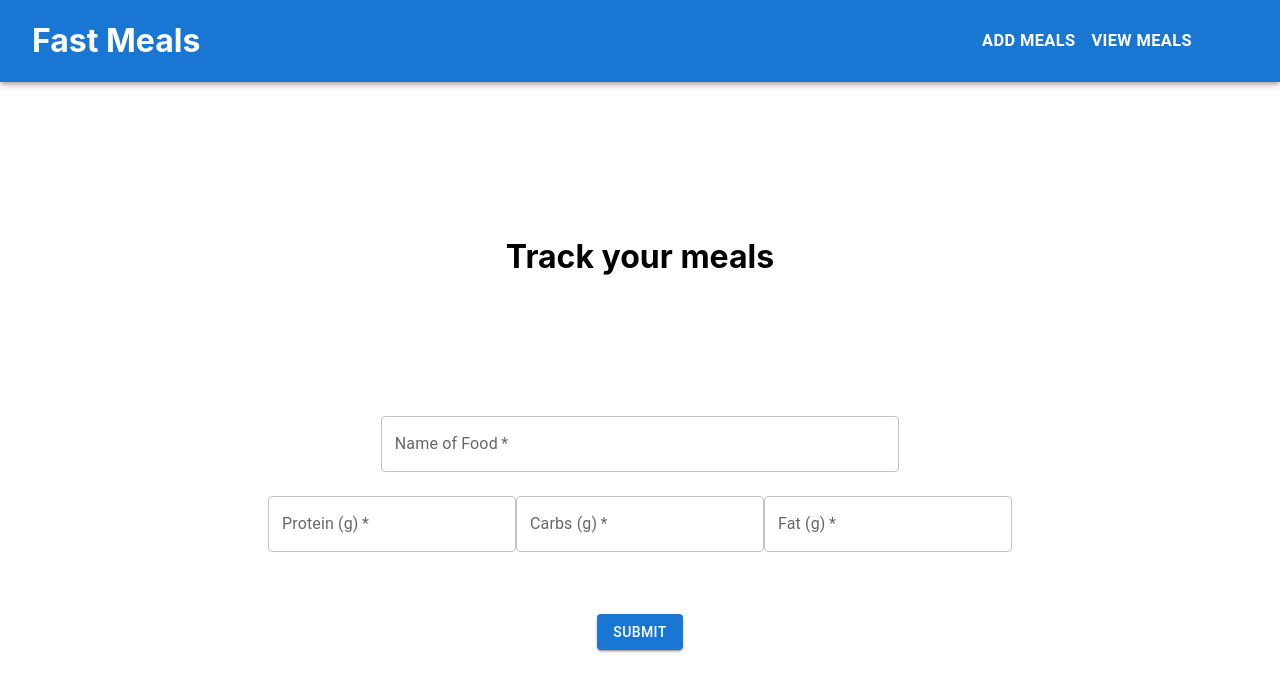
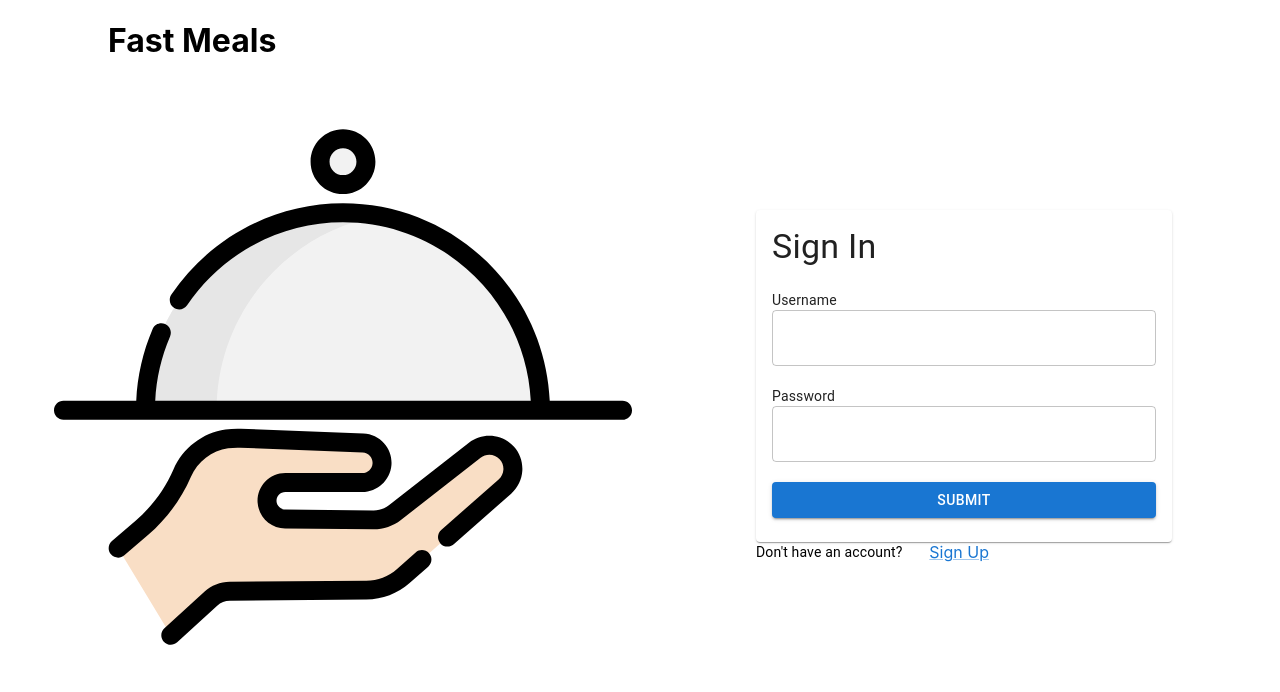
Before and after one commit to reyesGeorge/react-fastapi-app, a React (Create React App) app in the folder react_fastapi_app/: page / in a window 1280 px wide. Shown: the top 692 px of the page. Built offline with nearby package versions, Linux system fonts and the light colour scheme.

Commit message:
merge v1 login and signup feature UI

```diff
--- a/react_fastapi_app/src/components/app/App.css
+++ b/react_fastapi_app/src/components/app/App.css
@@ -3,7 +3,7 @@
   justify-content: center;
   align-items: center;
 }
-.wid {
+.wid2 {
   width: 40.5%;
 }
 .height {
--- a/react_fastapi_app/src/components/app/App.tsx
+++ b/react_fastapi_app/src/components/app/App.tsx
@@ -6,15 +6,11 @@ import Header from '../header/Header';
 
 function App() {
 
-const MealsContext = React.createContext({
-    meals: [], fetchMeals: () => { }
-})
 // # Handle the state for the form inputs
 const [name, setName] = React.useState('');
 const [protein, setProtein] = React.useState('');
 const [carbs, setCarb] = React.useState('');
 const [fats, setFats] = React.useState('');
-const {meals, fetchMeals} = React.useContext(MealsContext)
 
 
 // # Handle the Submit event
@@ -31,7 +27,7 @@ const handleSubmit = (e: any) => {
     method: "POST",
     headers: { "Content-Type": "application/json" },
     body: JSON.stringify(newMeal)
-  }).then(fetchMeals)
+  });
 
   setName("");
   setProtein("");
@@ -53,7 +49,7 @@ const handleSubmit = (e: any) => {
         </div>
         <form onSubmit={handleSubmit}>
         <div className='center'>
-        <TextField className="height3 wid" id="outlined-basic" type="text" label="Name of Food" variant="outlined" value={name} onChange={e => setName(e.target.value)} required/>
+        <TextField className="height3 wid2" id="outlined-basic" type="text" label="Name of Food" variant="outlined" value={name} onChange={e => setName(e.target.value)} required/>
       </div>
       <div className='center'>
 
--- a/react_fastapi_app/src/components/header/Header.tsx
+++ b/react_fastapi_app/src/components/header/Header.tsx
@@ -1,6 +1,6 @@
 import React from 'react';
 import { AppBar, Button } from '@mui/material/';
-import { Link } from "react-router-dom";
+import './Header.css';
 
 
 function Header(){
@@ -10,9 +10,10 @@ function Header(){
         <AppBar>
 
           <div className="header">
-            <h1 className="leftPadding">Fast Meals</h1>
+            {/* <h1 className="leftPadding">Fast Meals</h1> */}
+            <Button href="/" color="inherit"><h1>Fast Meals</h1></Button>
             <div className="links rightPadding">
-            <Button href="/" color="inherit"><h3>Add Meals</h3></Button>
+            <Button href="/home" color="inherit"><h3>Add Meals</h3></Button>
 
             <Button href="/meals" color="inherit"><h3>View Meals</h3></Button>
 
--- /dev/null
+++ b/react_fastapi_app/src/components/login/Login.css
@@ -0,0 +1,12 @@
+.wid {
+    width: 100%;
+}
+.height2 {
+    margin-top: 14vh;
+}
+.height3 {
+    height: 12vh;
+}
+.bottom3 {
+    height: 8vh;
+}
--- /dev/null
+++ b/react_fastapi_app/src/components/login/Login.tsx
@@ -0,0 +1,91 @@
+import React from 'react';
+import { Button, Card, CardContent, Grid, Link, TextField, Typography } from '@mui/material/';
+import MealLogo from '../../assets/mealSVG.svg';
+import './Login.css';
+
+function Login() {
+    return (
+        <div>
+            <Grid container spacing={2}>
+                {/* # GRID ROW 1 */}
+                <Grid item xs={1} md={1}>
+                    <br></br>
+                </Grid>
+                <Grid item xs={10} md={7}>
+                    <h1>Fast Meals</h1>
+                </Grid>
+
+                <Grid item xs={1} md={4}>
+                    <br></br>
+                </Grid>
+
+                {/* # GRID ROW 2 */}
+                <Grid item xs={1} md={.5}>
+                    <br></br>
+                </Grid>
+                <Grid item xs={10} md={5.5}>
+                    <img src={MealLogo} alt="Meals Logo" />
+                </Grid>
+                <Grid item xs={1} md={.5}>
+                    <br></br>
+                </Grid>
+                <Grid item xs={1} md={.5}>
+                    <br></br>
+                </Grid>
+                <Grid item xs={10} md={4} spacing={3} direction="column">
+                    <div className="height2">
+                        <Card>
+                            <CardContent>
+
+                                <div className="bottom3">
+                                    <Typography variant="h4" component="div">
+                                        Sign In
+                                    </Typography>
+                                </div>
+
+                                {/* <TextField id="outlined-basic" type="number" label="Protein (g)" variant="outlined" value={protein} onChange={e => setProtein(e.target.value)} required/> */}
+                                <div className="height3">
+                                    <Typography variant="body2">
+                                        Username
+                                    </Typography>
+                                    <TextField className="wid" id="outlined-basic" type="text" variant="outlined" required />
+                                </div>
+                                <div className="height3">
+                                    <Typography variant="body2">
+                                        Password
+                                    </Typography>
+                                    <TextField className="wid" id="outlined-basic" type="text" variant="outlined" required />
+                                </div>
+
+                                <Button className="wid" type='submit' variant="contained">Submit</Button>
+
+
+                            </CardContent>
+                        </Card>
+
+                        {/* # Sub Grid at Base of Card */}
+                        <Grid container direction="row">
+                            <Grid item xs={6} md={5}>
+                                <Typography variant="body2">
+                                    Don't have an account?
+                                </Typography>
+                            </Grid>
+                            <Grid item xs={4} md={4}>
+                                <Link href="/signup" color="primary">Sign Up</Link>
+                            </Grid>
+                            <Grid item xs={2} md={3}>
+                                <br></br>
+                            </Grid>
+                        </Grid>
+                    </div>
+                </Grid>
+                <Grid item xs={1} md={1}>
+                    <br></br>
+                </Grid>
+
+            </Grid>
+        </div>
+    )
+}
+
+export default Login;
--- /dev/null
+++ b/react_fastapi_app/src/components/signup/Signin.css
@@ -0,0 +1,12 @@
+.wid {
+    width: 100%;
+}
+.height2 {
+    margin-top: 14vh;
+}
+.height3 {
+    height: 12vh;
+}
+.bottom3 {
+    height: 8vh;
+}
--- /dev/null
+++ b/react_fastapi_app/src/components/signup/Signup.tsx
@@ -0,0 +1,92 @@
+import React from 'react';
+import { Button, Card, CardContent, Grid, Link, TextField, Typography } from '@mui/material/';
+import MealLogo from '../../assets/mealSVG.svg';
+import './Signin.css';
+
+
+function Signup() {
+    return (
+        <div>
+        <Grid container spacing={2}>
+            {/* # GRID ROW 1 */}
+            <Grid item xs={1} md={1}>
+                <br></br>
+            </Grid>
+            <Grid item xs={10} md={7}>
+                <h1>Fast Meals</h1>
+            </Grid>
+
+            <Grid item xs={1} md={4}>
+                <br></br>
+            </Grid>
+
+            {/* # GRID ROW 2 */}
+            <Grid item xs={1} md={.5}>
+                <br></br>
+            </Grid>
+            <Grid item xs={10} md={5.5}>
+                <img src={MealLogo} alt="Meals Logo" />
+            </Grid>
+            <Grid item xs={1} md={.5}>
+                <br></br>
+            </Grid>
+            <Grid item xs={1} md={.5}>
+                <br></br>
+            </Grid>
+            <Grid item xs={10} md={4} spacing={3} direction="column">
+                <div className="height2">
+                    <Card>
+                        <CardContent>
+
+                            <div className="bottom3">
+                                <Typography variant="h4" component="div">
+                                    Sign Up
+                                </Typography>
+                            </div>
+
+                            {/* <TextField id="outlined-basic" type="number" label="Protein (g)" variant="outlined" value={protein} onChange={e => setProtein(e.target.value)} required/> */}
+                            <div className="height3">
+                                <Typography variant="body2">
+                                    Username
+                                </Typography>
+                                <TextField className="wid" id="outlined-basic" type="text" variant="outlined" required />
+                            </div>
+                            <div className="height3">
+                                <Typography variant="body2">
+                                    Password
+                                </Typography>
+                                <TextField className="wid" id="outlined-basic" type="text" variant="outlined" required />
+                            </div>
+
+                            <Button href="/home" className="wid" type='submit' variant="contained">Submit</Button>
+
+
+                        </CardContent>
+                    </Card>
+
+                    {/* # Sub Grid at Base of Card */}
+                    <Grid container direction="row">
+                        <Grid item xs={6} md={5}>
+                            <Typography variant="body2">
+                                Don't have an account?
+                            </Typography>
+                        </Grid>
+                        <Grid item xs={4} md={4}>
+                            <Link href="/signup" color="primary">Sign Up</Link>
+                        </Grid>
+                        <Grid item xs={2} md={3}>
+                            <br></br>
+                        </Grid>
+                    </Grid>
+                </div>
+            </Grid>
+            <Grid item xs={1} md={1}>
+                <br></br>
+            </Grid>
+
+        </Grid>
+    </div>
+    )
+}
+
+export default Signup;
--- a/react_fastapi_app/src/index.tsx
+++ b/react_fastapi_app/src/index.tsx
@@ -6,13 +6,21 @@ import reportWebVitals from './reportWebVitals';
 import { Routes, Route, BrowserRouter } from 'react-router-dom';
 import Meals from './components/meals/Meals';
 import App from './components/app/App';
+import Login from './components/login/Login';
+import Signup from './components/signup/Signup';
 
 ReactDOM.render(
   <React.StrictMode>
     <BrowserRouter>
     <Routes>
-        <Route path="/" element={<App />}/>
+
+        {/* <Route path="/" element={<App />}/> */}
+        <Route path="/" element={<Login />}/>
+        <Route path="signup" element={<Signup />}/>
+
           <Route path="meals" element={<Meals />} />
+          <Route path="home" element={<App />} />
+
           {/* <Route path="dashboard" element={<Dashboard />} /> */}
 
           {/* Using path="*"" means "match anything", so this route
```
Also changed, not shown: react_fastapi_app/src/components/meals/Meals.tsx (+4 -17 lines), react_fastapi_app/src/assets/mealSVG.svg (added).
